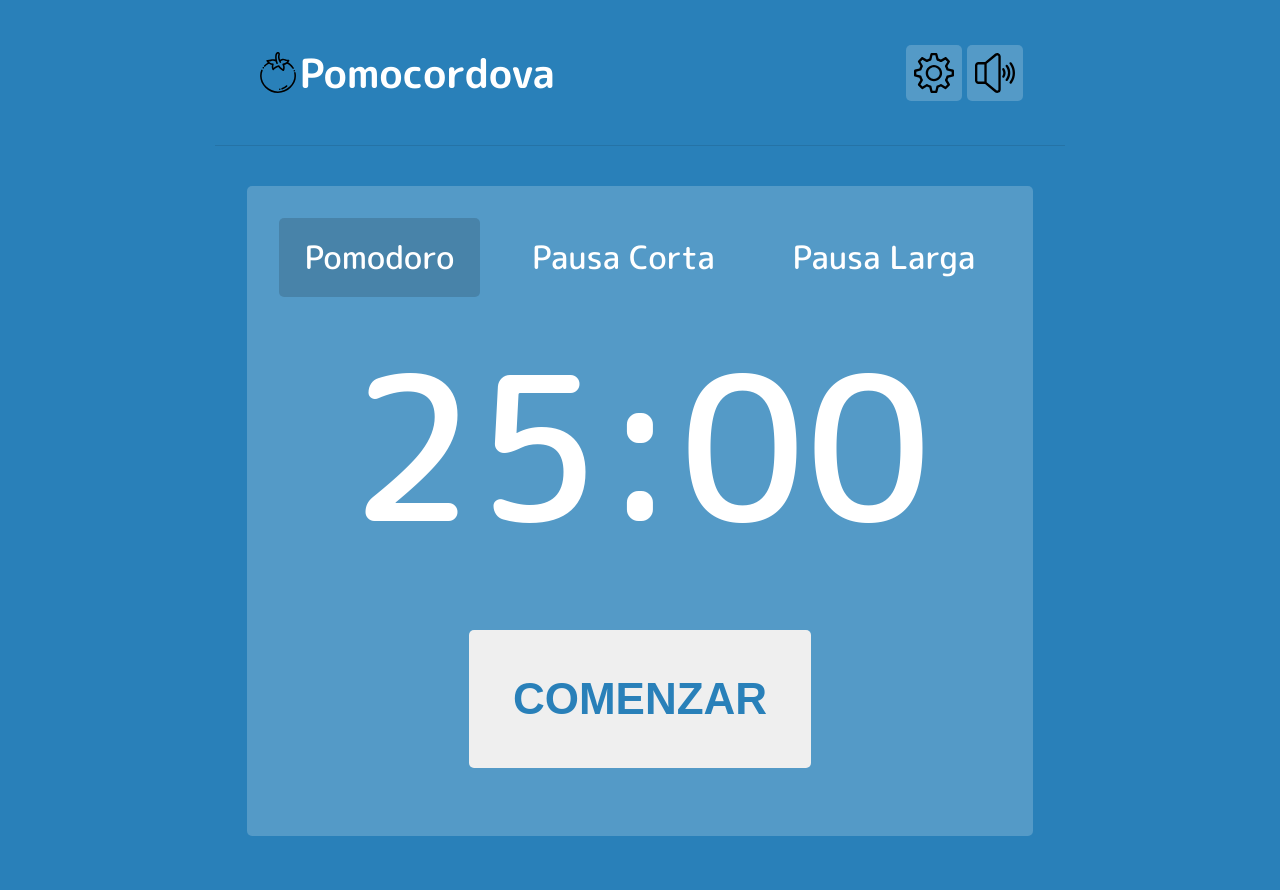
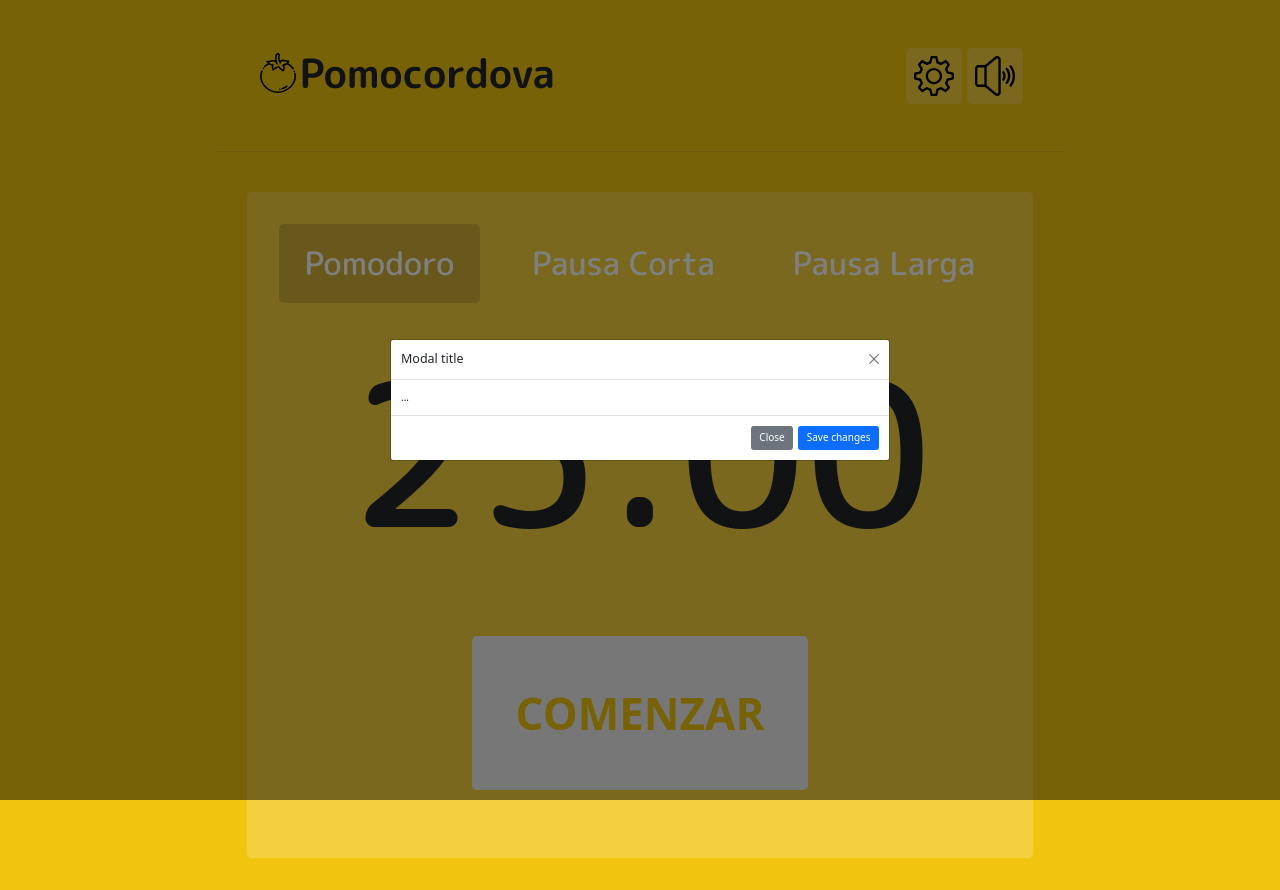
Before and after one commit to fabriziofs/pomo-cordova, a website: page build/www/index.html in a window 1280 px wide. Both pictures are taken after a click on the button 933 px from the left and 72 px from the top of the page. Before the commit the page ends 868 px from the top, so only its background shows below. Drawn offline with nearby package versions, Linux system fonts and the light colour scheme.

Commit message:
Agregando Bootstrap para poder usar los modales

```diff
--- a/build/www/css/index.css
+++ b/build/www/css/index.css
@@ -8,9 +8,9 @@
     --font: 'M PLUS Rounded 1c', sans-serif;
     --tomato: #F95959;
     --white: #FFFFFF;
-    --pomo-color: #2980B9;
+    --pomo-color: #F1C40F;
     --short-break-color: #F95959;
-    --long-break-color: #BDC3C7;
+    --long-break-color: #2980B9;
 }
 
 html {
@@ -28,6 +28,9 @@ body {
     transition: background-color 1s ease-out;
 }
 
+button {
+    cursor: pointer;
+}
 .app_wrapper {
     max-width: 85rem;
     margin: 0 auto;
--- a/build/www/index.html
+++ b/build/www/index.html
@@ -8,6 +8,8 @@
   <link href="https://fonts.googleapis.com/css2?family=M+PLUS+Rounded+1c:wght@400;500;700&display=swap"
         rel="stylesheet">
   <link href="./css/index.css" rel="stylesheet"/>
+  <link crossorigin="anonymous" href="https://cdn.jsdelivr.net/npm/bootstrap@5.0.1/dist/css/bootstrap.min.css"
+        integrity="sha384-+0n0xVW2eSR5OomGNYDnhzAbDsOXxcvSN1TPprVMTNDbiYZCxYbOOl7+AMvyTG2x" rel="stylesheet">
   <title>PomoCordova</title>
 </head>
 <body id="app_wrapper">
@@ -18,7 +20,9 @@
       <span class="logo__text">Pomocordova</span>
     </h1>
     <nav class="navbar">
-      <button class="navbar__button" id="settings_button"><img alt="ajustes" src="./assets/settings.svg"></button>
+      <button class="navbar__button" data-bs-target="#settingsModal" data-bs-toggle="modal" id="settings_button">
+        <img alt="ajustes" src="./assets/settings.svg">
+      </button>
       <button class="navbar__button"><img alt="" src="assets/speaker-on.svg"></button>
     </nav>
   </header>
@@ -46,7 +50,28 @@
       </div>
     </div>
   </main>
+
+  <div aria-hidden="true" aria-labelledby="exampleModalLabel" class="modal fade" id="settingsModal" tabindex="-1">
+    <div class="modal-dialog modal-dialog-centered">
+      <div class="modal-content">
+        <div class="modal-header">
+          <h5 class="modal-title" id="exampleModalLabel">Modal title</h5>
+          <button aria-label="Close" class="btn-close" data-bs-dismiss="modal" type="button"></button>
+        </div>
+        <div class="modal-body">
+          ...
+        </div>
+        <div class="modal-footer">
+          <button class="btn btn-secondary" data-bs-dismiss="modal" type="button">Close</button>
+          <button class="btn btn-primary" type="button">Save changes</button>
+        </div>
+      </div>
+    </div>
+  </div>
 </div>
+<script crossorigin="anonymous"
+        integrity="sha384-gtEjrD/SeCtmISkJkNUaaKMoLD0//ElJ19smozuHV6z3Iehds+3Ulb9Bn9Plx0x4"
+        src="https://cdn.jsdelivr.net/npm/bootstrap@5.0.1/dist/js/bootstrap.bundle.min.js"></script>
 <script src="./js/index.js"></script>
 </body>
 </html>
```
